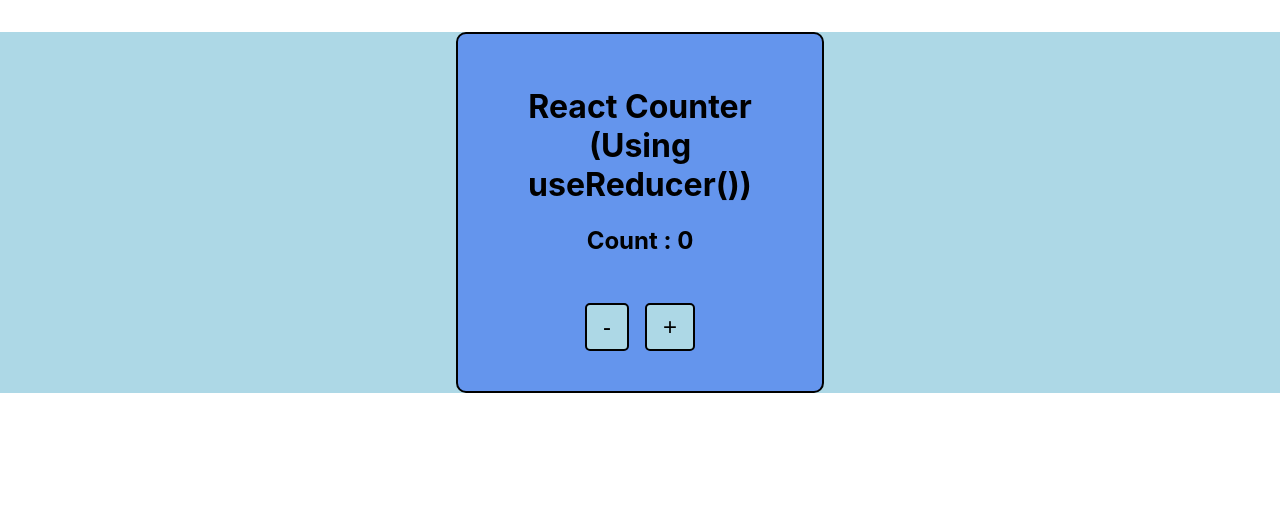
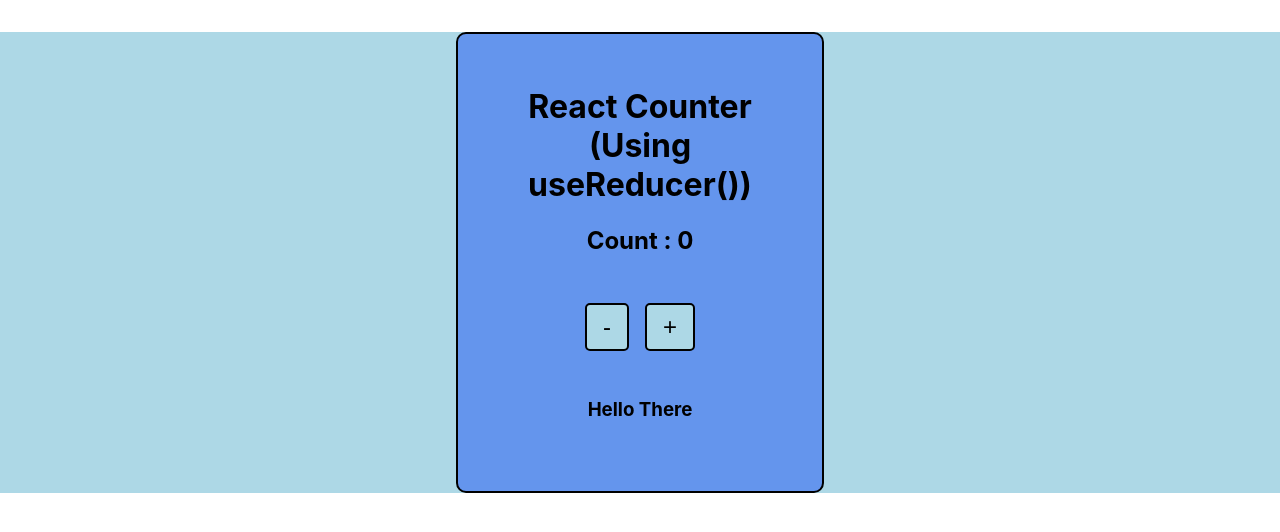
Before and after one commit to VihangaHesha/Rapid-Application-Development, a React (Create React App) app: page / in a window 1280 px wide. Shown: the top 532 px of the page. Built offline with nearby package versions, Linux system fonts and the light colour scheme.

Commit message:
Simplified the props drilling between components using useContext()

```diff
--- a/src/App.tsx
+++ b/src/App.tsx
@@ -1,12 +1,19 @@
-import React from 'react';
+import React, {createContext} from 'react';
 import './App.css';
 import {Counter} from "./Counter/Counter";
 
+export const MessageContext = createContext('');
+
 function App(){
+
+    const message = "Hello There";
+
     return(
-        <div className="app">
-            <Counter data={"Hello"}/>
-        </div>
+        <MessageContext.Provider value={message}>
+            <div className="app">
+                <Counter/>
+            </div>
+        </MessageContext.Provider>
     )
 }
 
--- a/src/Counter/Counter.tsx
+++ b/src/Counter/Counter.tsx
@@ -1,5 +1,6 @@
 import './Counter.css';
 import {useReducer} from "react";
+import {Message} from "../Message/Message";
 // import {useEffect, useState} from "react";
 
 
@@ -39,7 +40,7 @@ function reducer(state : State , action : Action) {
     }
 }
 
-export function Counter(props:any) {
+export function Counter() {
 
     const [ state  , dispatch ] = useReducer(
         reducer, {
@@ -56,6 +57,7 @@ export function Counter(props:any) {
             <br/>
             <button className="button" onClick={()=> dispatch({type:'decrement'})}>-</button>
             <button className="button" onClick={()=> dispatch({type:'increment'})}>+</button>
+            <Message/>
         </div>
     );
 
--- /dev/null
+++ b/src/Message/Message.tsx
@@ -0,0 +1,13 @@
+import {useContext} from "react";
+import {MessageContext} from "../App";
+
+export function Message() {
+    const message = useContext(MessageContext)
+    return (
+        <div>
+            <br/>
+            <h3>{message}</h3>
+            <br/>
+        </div>
+    );
+}
```
